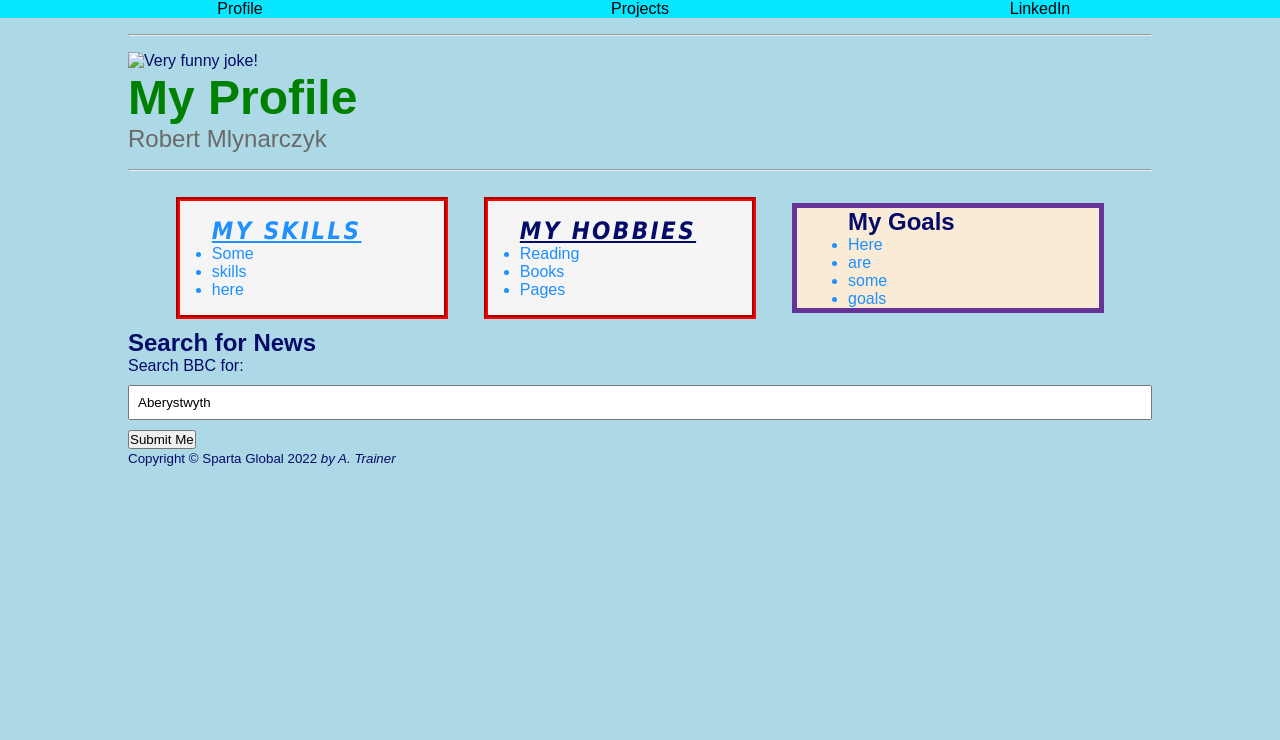
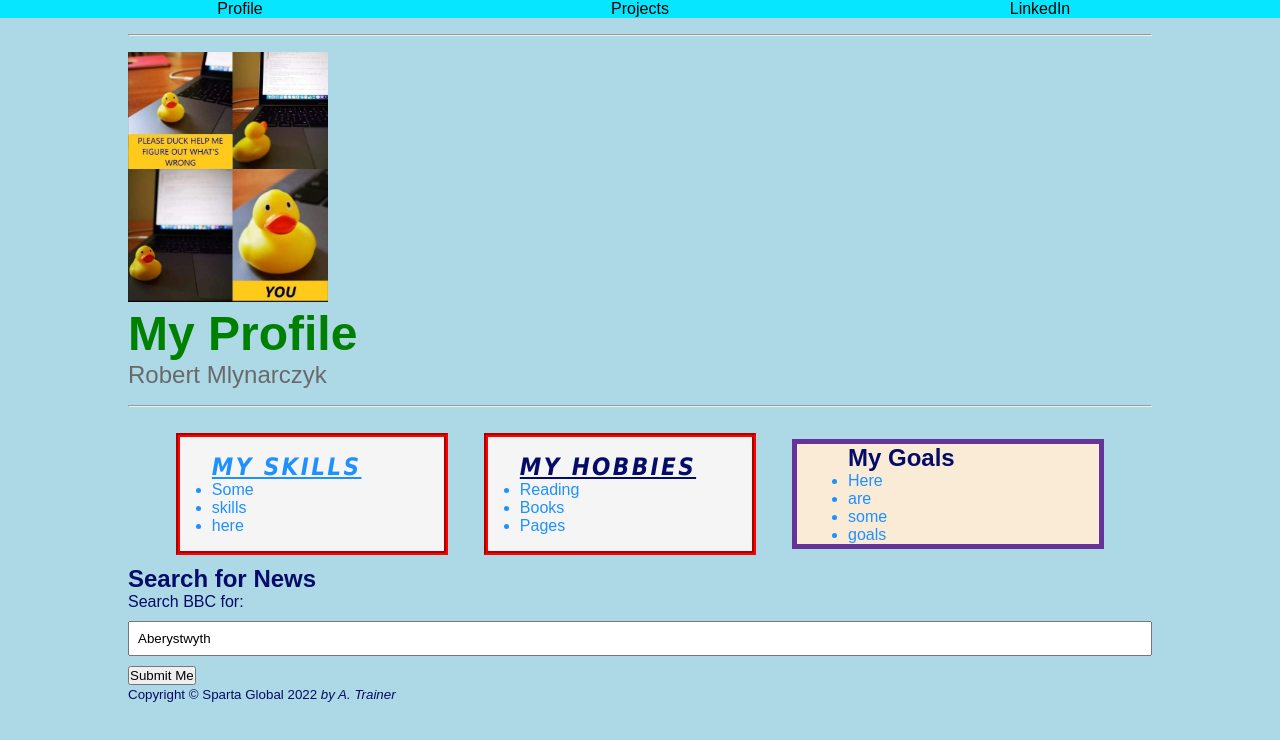
Before and after one commit to HexosR/MyPage, a plain HTML site: page index.html in a window 1280 px wide. Drawn offline with Linux system fonts and the light colour scheme; files whose address does not match are found by name.

Commit message:
Add picture

```diff
--- a/index.html
+++ b/index.html
@@ -22,7 +22,7 @@
     <main class="container">
         <header>
             <hr />
-            <img src="C:\Users\Customer\Nowy folder\you!.jpg" alt="Very funny joke!" width="200"/>
+            <img src="C:\Users\Customer\Documents\Sparta\Engineering 129\MyPage\images\you!.jpg" alt="Very funny joke!" width="200"/>
             <h1 style="color:green">My Profile</h1>
             <p><em id="subtitle">Robert Mlynarczyk</em></p>
             <hr />
```
Also changed, not shown: images/you!.jpg (added).
